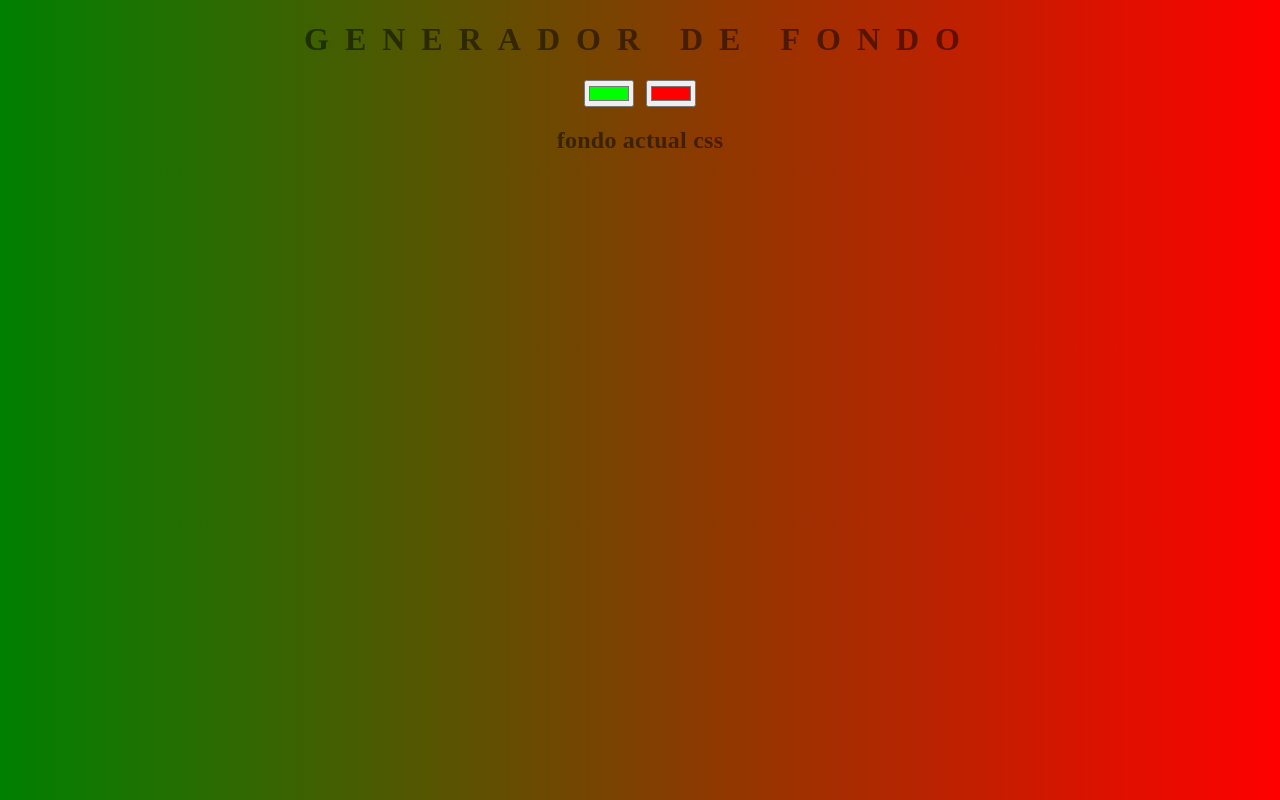
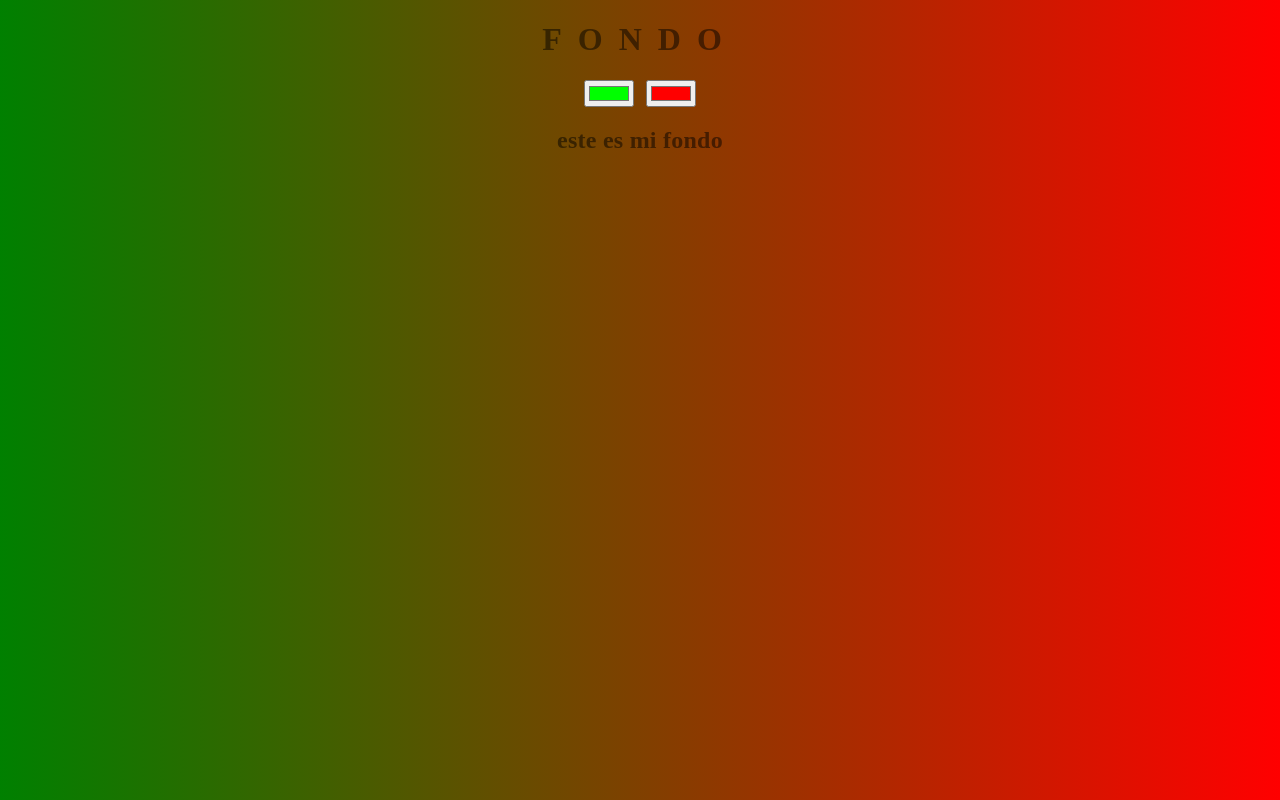
Before and after one commit to Cristian1220/Generador-de-fondo, a plain HTML site: page index.html in a window 1280 px wide. Drawn offline with Linux system fonts and the light colour scheme.

Commit message:
changing text

```diff
--- a/index.html
+++ b/index.html
@@ -5,10 +5,10 @@
         <link rel="stylesheet" type="text/css" href="style.css">
     </head>
     <body id="degradado">
-        <h1>generador de fondo</h1>
+        <h1>fondo</h1>
         <input  class="color1" type="color" name="color1" value="#00ff00">
         <input  class="color2" type="color" name="color2" value="#ff0000">
-        <h2>fondo actual css</h2>
+        <h2>este es mi fondo</h2>
         <h3></h3>
         <script type="text/javascript" src="script.js"></script>
     </body>
```
